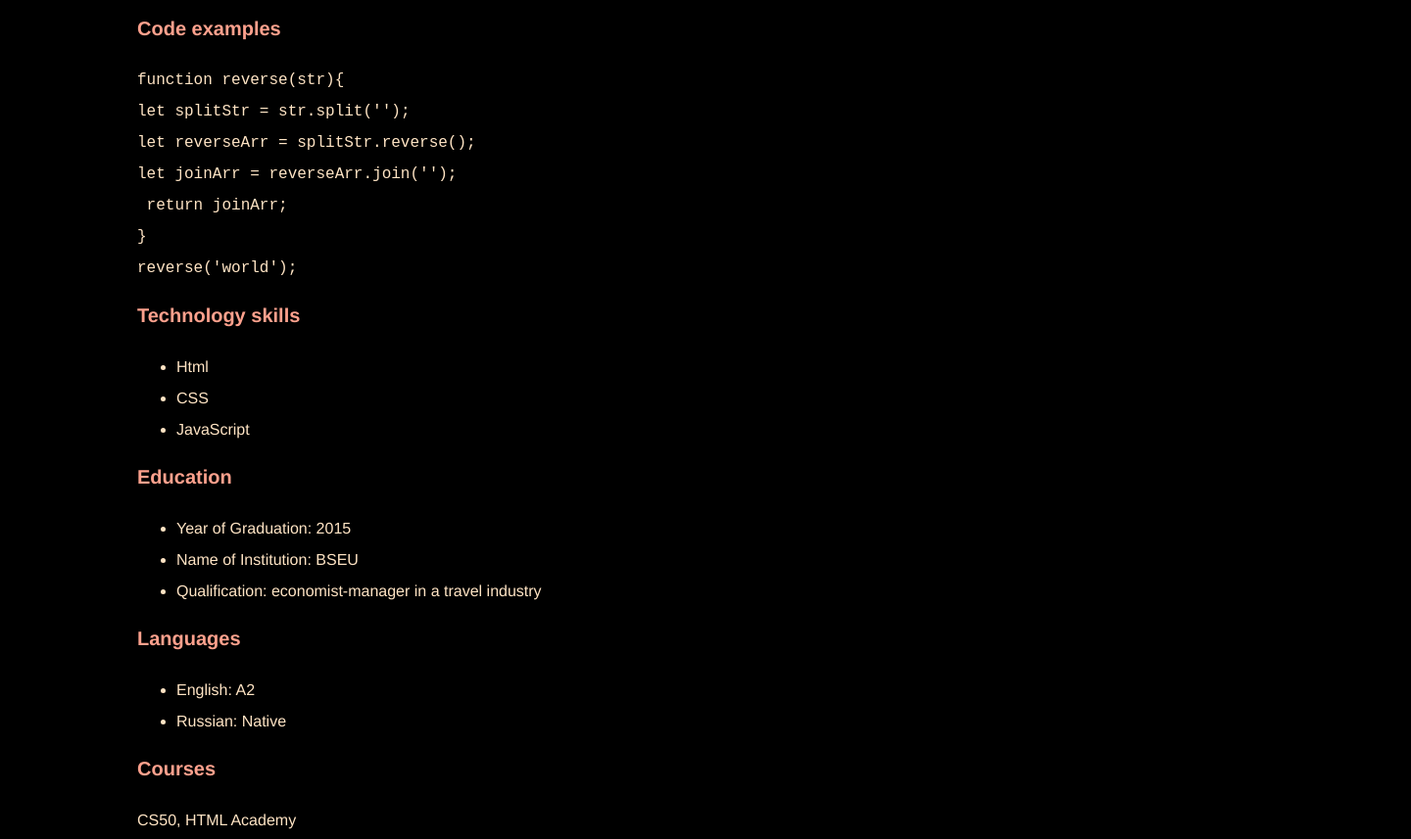
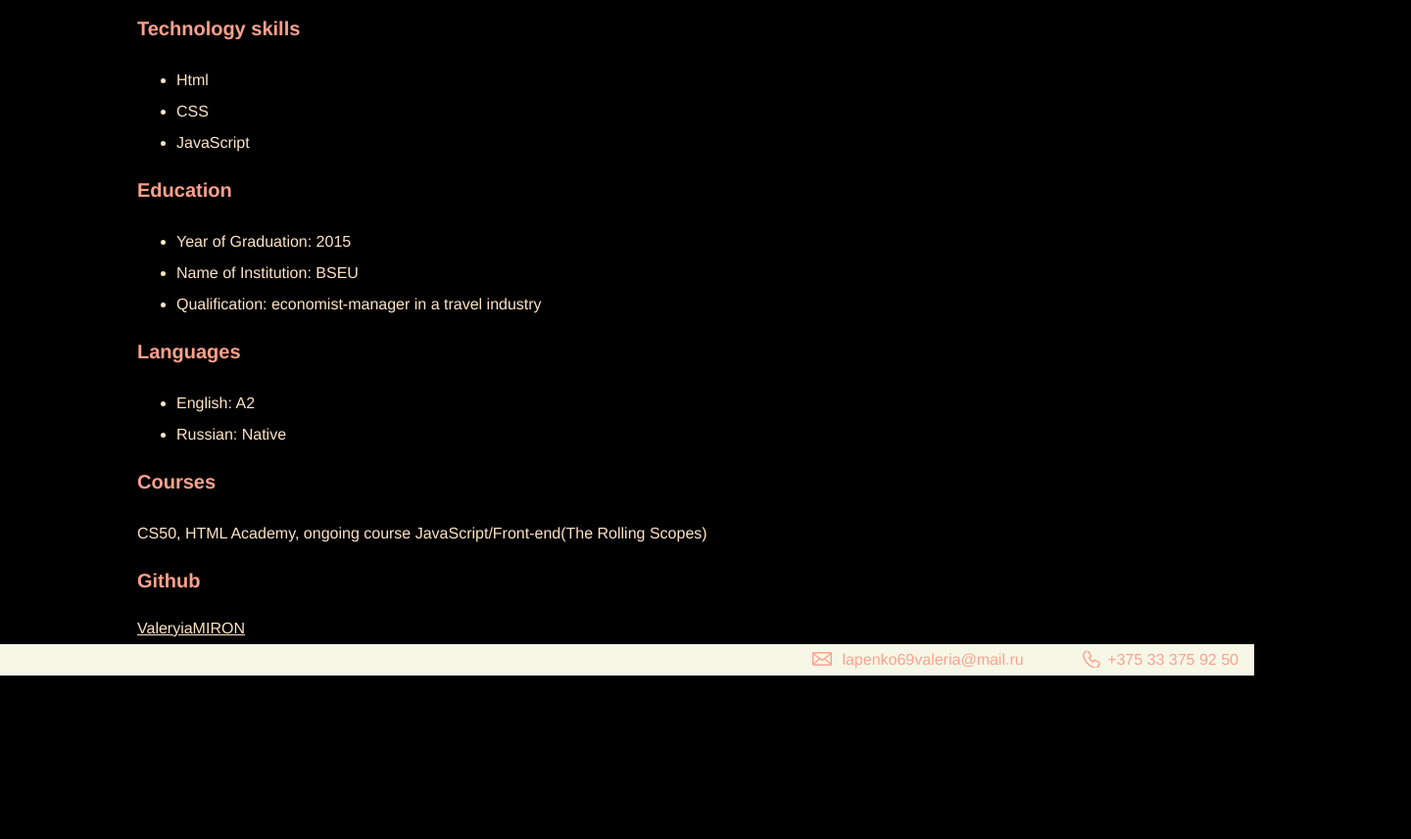
Before and after one commit to ValeryiaMIRON/cv, a plain HTML site: page index.html in a window 1280 px wide. Shown: the part 1102-1959 px from the top of the page at 98% size, 1440 px wide, since content can reach past the window. After the commit the page ends 1792 px from the top, so only its background shows below. Drawn offline with Linux system fonts and the light colour scheme.

Commit message:
fix: change information

```diff
--- a/index.html
+++ b/index.html
@@ -26,15 +26,7 @@
       </figure>
      <h4>Brief information about me</h4>
      <p>After 7 years of experience in tourism taking into account the new reality I have decided to radically change the sphere of activity. My goal for 2021 is to master the profession of a front-end developer. I have always been keen to study, to learn something new and exciting. My philosophy is that only by challenging ourselves we develop and move forward. I believe that my thirst for knowledge, dedication and perseverance will contribute to achieving my goal as soon as possible.</p>
-     <h4>Code examples</h4>
-<pre><code>function <span>reverse</span>(<span>str</span>){
-let splitStr = <span>str</span>.<span>split</span>(<span>''</span>);
-let reverseArr = splitStr.<span>reverse</span>();
-let joinArr = reverseArr.<span>join</span>(<span>''</span>);
- <span>return</span> joinArr;
-}
-<span>reverse</span>(<span>'world'</span>);
-</code></pre>
+
 
 <h4>Technology skills</h4>
 <ul>
@@ -58,7 +50,10 @@ let joinArr = reverseArr.<span>join</span>(<span>''</span>);
 </ul>
 
 <h4>Courses</h4>
-<p>CS50, HTML Academy</p>
+<p>CS50, HTML Academy, ongoing course JavaScript/Front-end(The Rolling Scopes)</p>
+
+<h4>Github</h4>
+<a class="github" href="https://github.com/ValeryiaMIRON">ValeryiaMIRON</a>
 </div>
 </section>
 </main>
--- a/styles.css
+++ b/styles.css
@@ -16,7 +16,7 @@ body {
 
   .page-footer .container,
   .page-header .container {
-    min-width: 1408px;
+    max-width: 1440px;
     text-align: right;
     background-color: rgb(247, 247, 231);
   }
@@ -40,7 +40,7 @@ body {
   }
 
   .hero-image .container {
-    max-width: 1408px;
+    max-width: 1440px;
     text-align: center;
     color: #fea18d;
   }
@@ -78,3 +78,6 @@ color: beige;
     padding-bottom: 5px;
     color: #fea18d;
   }
+  .github{
+    color: bisque;
+  }
```
